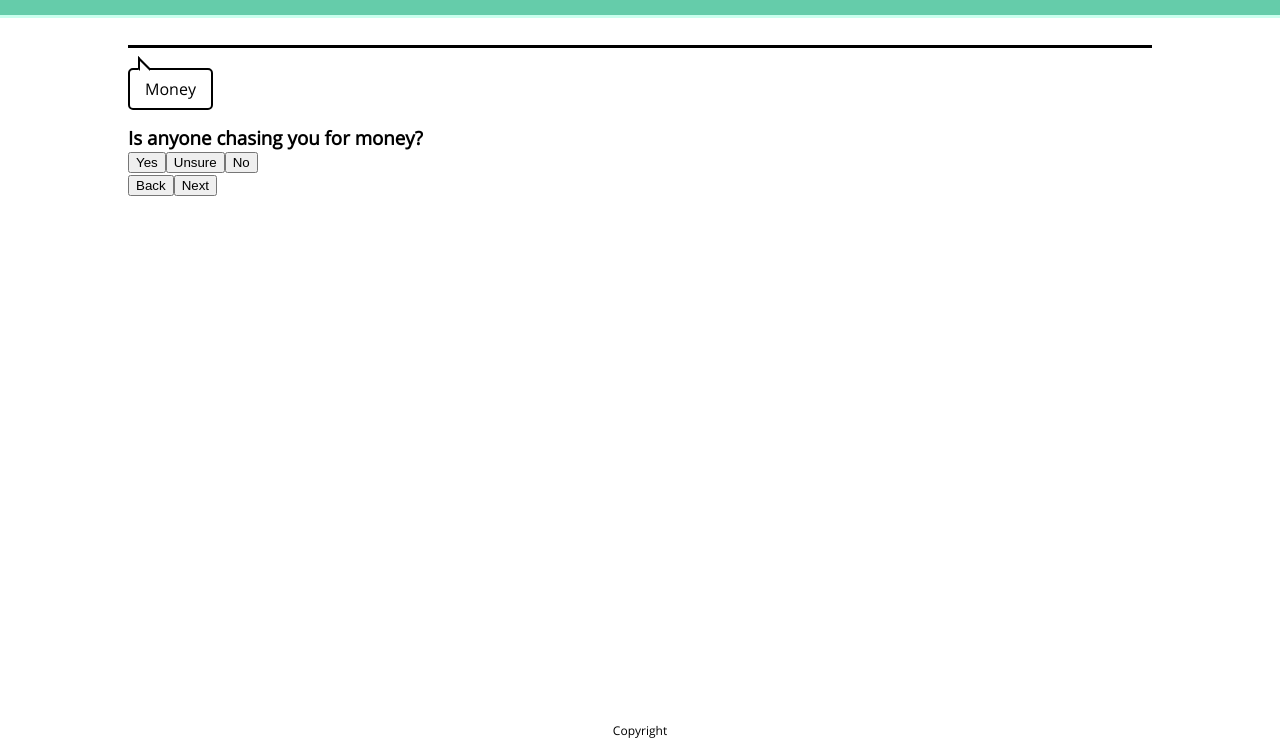
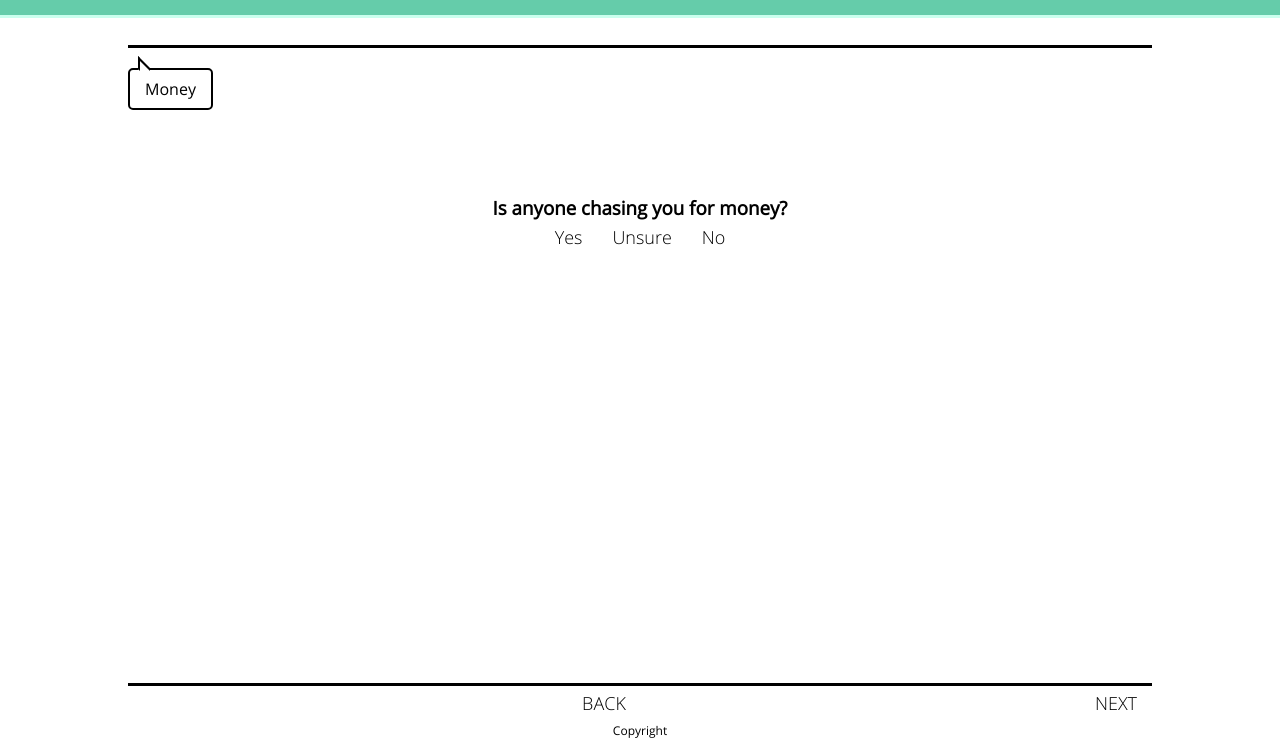
Before and after one commit to LegalCheck/main, a React app: page / in a window 1280 px wide. Both pictures are taken after a click on the button "START!". Shown: the part 50-800 px from the top of the page. Built offline with nearby package versions, Linux system fonts and the light colour scheme.

Commit message:
Quiz syling

```diff
--- a/public/main.css
+++ b/public/main.css
@@ -114,10 +114,42 @@ header {
 /**************** QUIZ *********************/
 
 .quiz {
+	align-items: center;
+	justify-content: center;
 	padding: 75px 10% 70px 10%;
 }
 
+.quizQAContainer {
+	text-align: center;
+	margin: 70px 0 0 0;
+}
 
+.quizBottomNav {
+	width: 80%;
+	bottom: 30px;
+	position: absolute;
+	align-self: flex-end;
+}
+
+.quizDivider {
+	width: 100%;
+	height: 3px;
+	background: #000000;
+}
+
+.nextButton {
+	float: right;
+}
+
+input[type=button] {
+    border:0 none;
+    cursor:pointer;
+    font-size: 18px;
+    padding:5px 15px;
+    background-repeat:no-repeat;
+    background-color: Transparent;
+	font-family: 'OpenSans-Light', sans-serif;
+}
 
 /**************** PROGRESS BAR *********************/
 .progress-bar {
@@ -125,6 +157,7 @@ header {
   color: black;
   height: 80px;
   position:relative;
+  align-self: flex-start;
 }
 
 .line {
--- a/src/components/quiz/main.js
+++ b/src/components/quiz/main.js
@@ -6,8 +6,10 @@ import ProgressBar from '../progressBar'
 const QuizPage = ({state, dispatch}) => (
   <div className="quiz">
     <ProgressBar state={state} dispatch={dispatch}/>
-    <QuestionText state={state} dispatch={dispatch}/>
-    <Options state={state} dispatch={dispatch}/>
+    <div className="quizQAContainer">
+	    <QuestionText state={state} dispatch={dispatch}/>
+	    <Options state={state} dispatch={dispatch}/>
+    </div>
   </div>
 )
 
--- a/src/components/quiz/options.js
+++ b/src/components/quiz/options.js
@@ -38,8 +38,9 @@ const Options = ({state, dispatch}) => {
                 }
             }}/>
         </div>
-        <div>
-        <input type="button" name="navigate" value="Back" onClick={() => {
+        <div className="quizBottomNav">
+          <div className="quizDivider"></div>
+          <input className="prevButton" type="button" name="navigate" value="BACK" onClick={() => {
                 Progress(progress)
                 if (state.quizPosition === 0) return
                 else {
@@ -48,7 +49,7 @@ const Options = ({state, dispatch}) => {
                 }
             }
           }/>
-        <input type="button" name="navigate" value="Next" onClick={() => {
+          <input className="nextButton" type="button" name="navigate" value="NEXT" onClick={() => {
                 Progress(progress)
                 if (state.quizPosition === state.questions.length - 1) {
                     dispatch({type: 'ANSWER_QUESTION', payload: answerValue})
```
Lines whose indentation alone changed are shown as unchanged.
